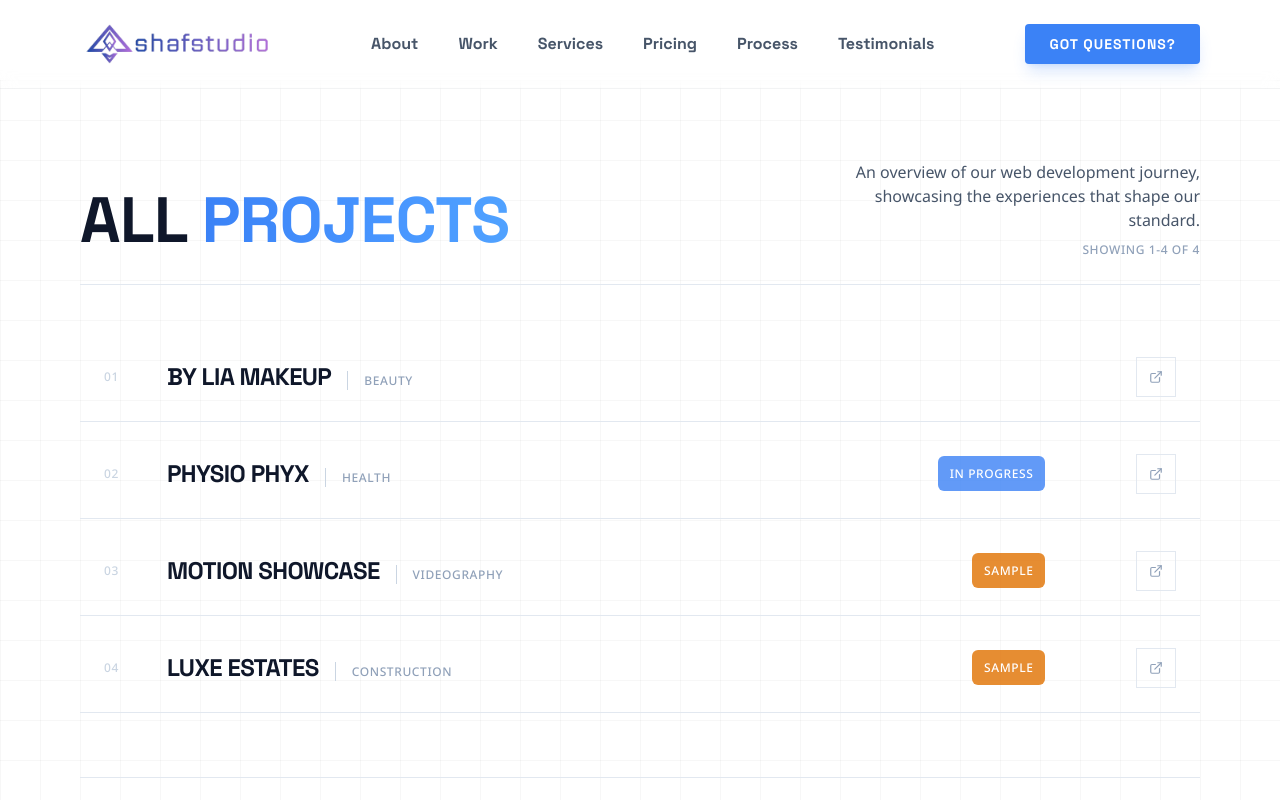
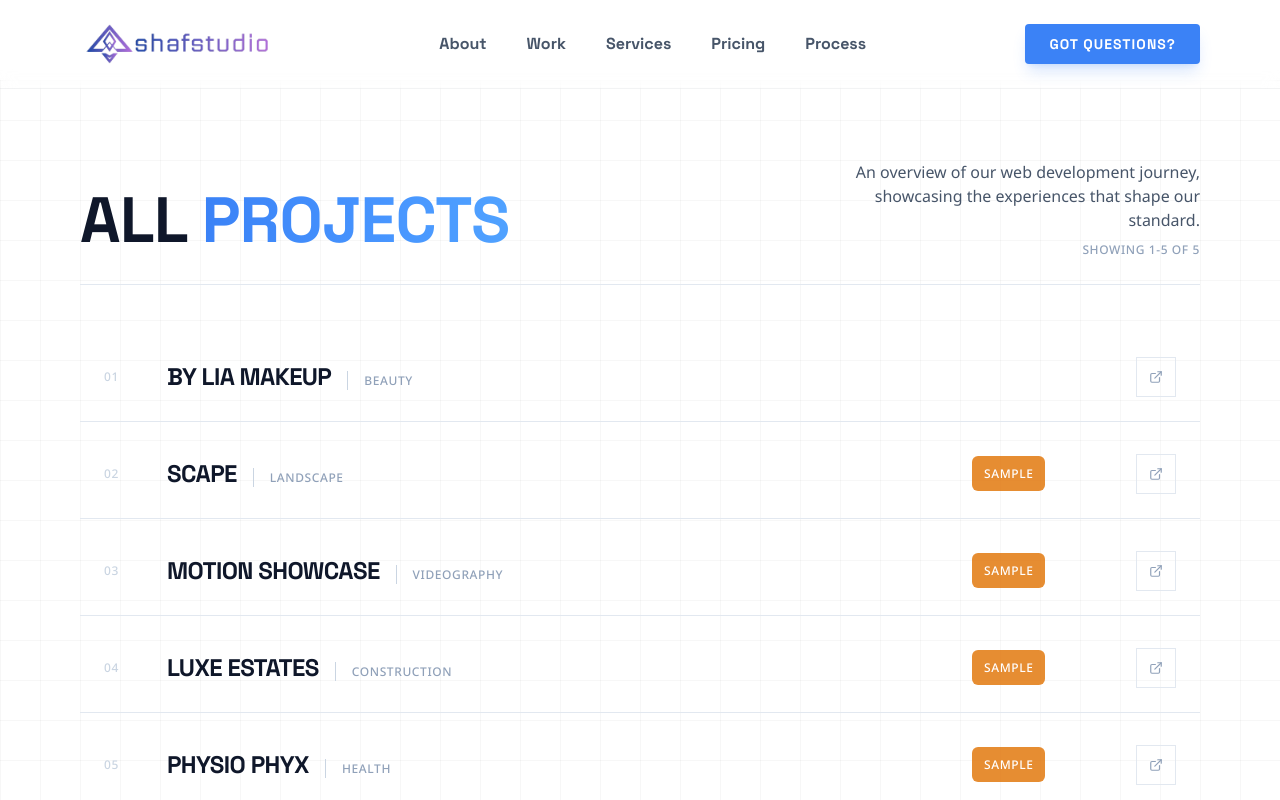
Before and after one commit to adshaf/shafstudio-official, a Next.js app: page /projects in a window 1280 px wide. Shown: the top 800 px of the page. Built offline with nearby package versions, Linux system fonts and the light colour scheme.

Commit message:
removed testimonials and stuff

```diff
--- a/app/components/Header.tsx
+++ b/app/components/Header.tsx
@@ -82,10 +82,7 @@ export default function Header() {
             >
               Services
             </Link>
-            <Link
-              className="link-nav"
-              href="/pricing"
-            >
+            <Link className="link-nav" href="/pricing">
               Pricing
             </Link>
             <Link
@@ -94,12 +91,12 @@ export default function Header() {
             >
               Process
             </Link>
-            <Link
+            {/* <Link
               className="link-nav"
               href={pathname === "/" ? "#testimonials" : "/#testimonials"}
             >
               Testimonials
-            </Link>
+            </Link> */}
           </nav>
           <div className="flex items-center gap-4">
             <Link
--- a/app/constants/projects.ts
+++ b/app/constants/projects.ts
@@ -22,13 +22,13 @@ export const PROJECTS: Project[] = [
   },
   {
     id: 2,
-    category: "Health",
-    title: "Physio Phyx",
-    image: "/assets/images/projects/physiophyx-hero.png",
+    category: "Landscape",
+    title: "Scape",
+    image: "/assets/images/projects/landscape-website-hero.jpg",
     clipClass: "tech-clip-bl",
     isFeatured: true,
-    link: "https://physio-phyx.vercel.app/",
-    status: "wip"
+    link: "https://sample-landscape-website.vercel.app/",
+    status: "sample"
   },
   {
     id: 3,
@@ -50,6 +50,17 @@ export const PROJECTS: Project[] = [
     link: "https://construction-website-beta-jet.vercel.app/",
     status: "sample"
   },
+  {
+    id: 5,
+    category: "Health",
+    title: "Physio Phyx",
+    image: "/assets/images/projects/physiophyx-hero.png",
+    clipClass: "tech-clip-bl",
+    isFeatured: false,
+    link: "https://physio-phyx.vercel.app/",
+    status: "sample"
+  },
+
 ];
 
 export const getFeaturedProjects = () => PROJECTS.filter((p) => p.isFeatured);
```
Also changed, not shown: public/assets/images/projects/PhysioPhyx-hero-WIP.jpg (deleted), public/assets/images/projects/landscape-website-hero.jpg (added).
